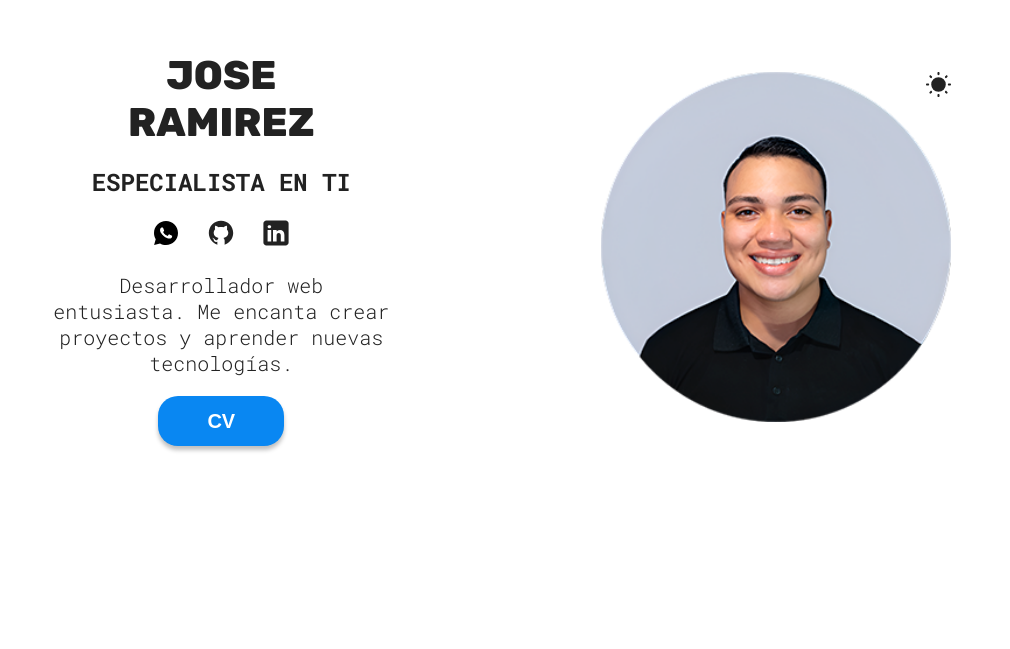
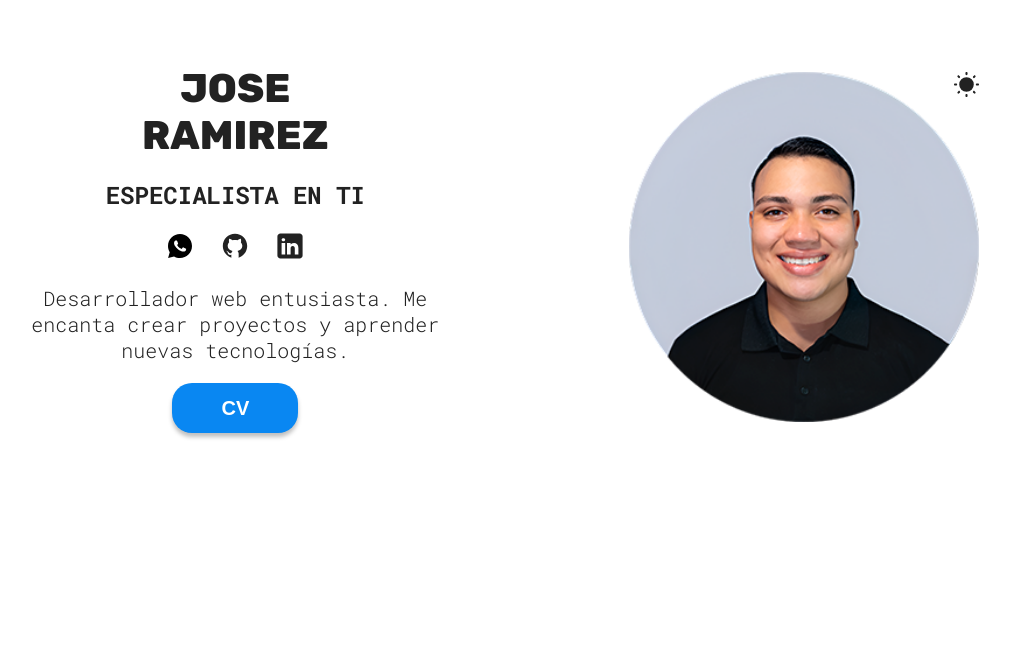
Before and after one commit to JoseTruko/jose-miguel, a React (Vite) app: page / in a window 1280 px wide. Shown: the part 151-800 px from the top of the page, without its empty margins (138-1148 px from the left). Built offline with nearby package versions, Linux system fonts and the light colour scheme.

Commit message:
Descripcion centrada

```diff
--- a/src/Componets/Hero/HeroStyles.module.css
+++ b/src/Componets/Hero/HeroStyles.module.css
@@ -68,7 +68,8 @@
 }
 
 .description {
-  max-width: 28ch;
+  max-width: 35ch;
+  margin: auto;
 }
 
 .info {
```
